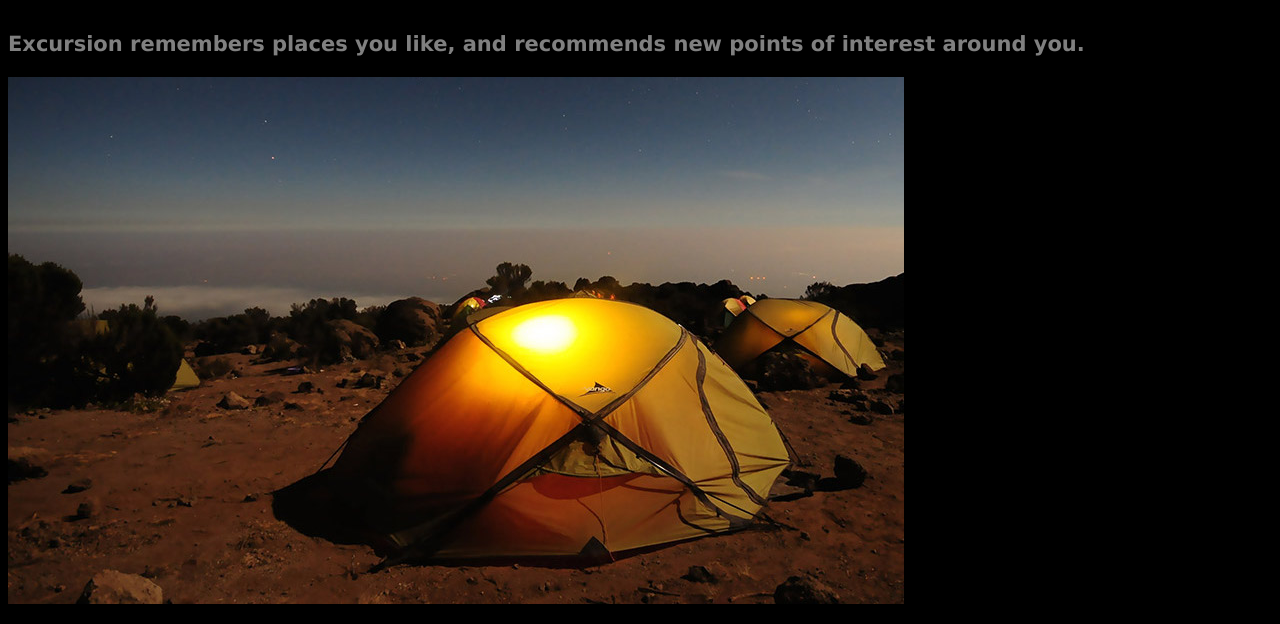
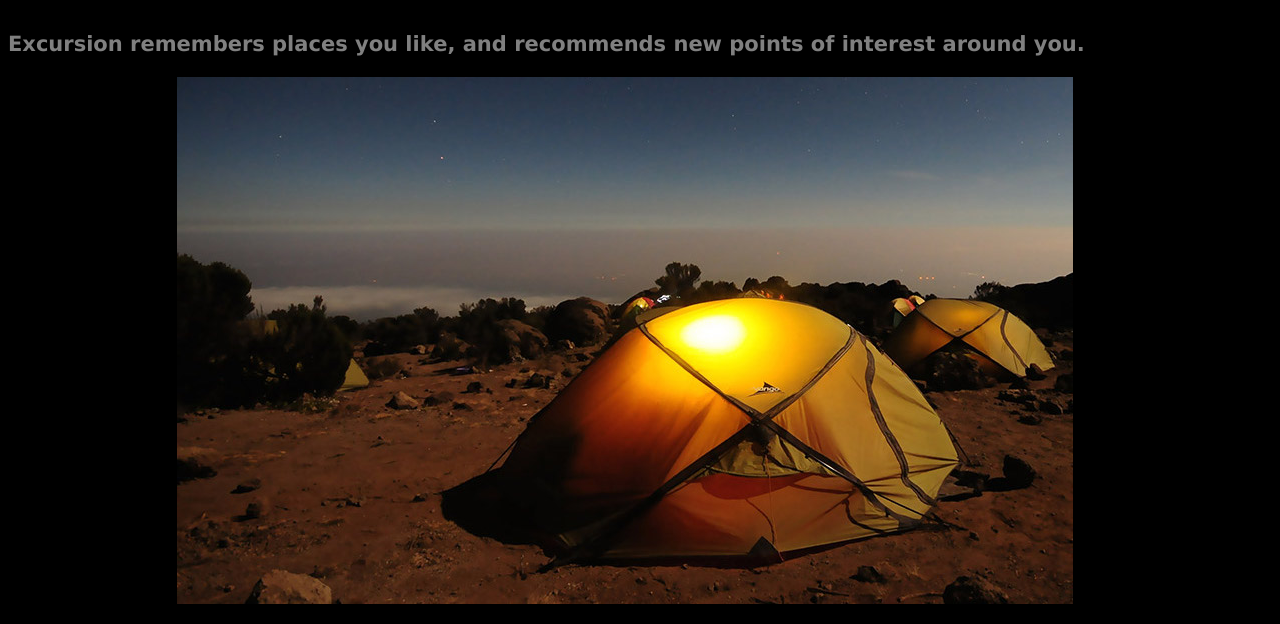
Before and after one commit to TheRawsky/Excursion, a plain HTML site: page index.html in a window 1280 px wide. Shown: the part 400-1024 px from the top of the page. Drawn offline with Linux system fonts and the light colour scheme.

Commit message:
First commit of today

```diff
--- a/index.html
+++ b/index.html
@@ -18,8 +18,9 @@
 	</p>
 	<h2>Your personal travel guide</h2>
 	<h3>Excursion remembers places you like, and recommends new points of interest around you.</h3>
-	<p>
+	<p class="iPhoneVideo">
 		<img src="./resources/images/camp.jpg" alt="Picture of Camp">
+		Test
 	</p>
 </body>
 </html>
--- a/resources/css/style.css
+++ b/resources/css/style.css
@@ -31,6 +31,7 @@ h3 {
 	font-size: 21px;
 	text-aligh: center;
 
+
 }
 
 .iPhoneVideo {
```
